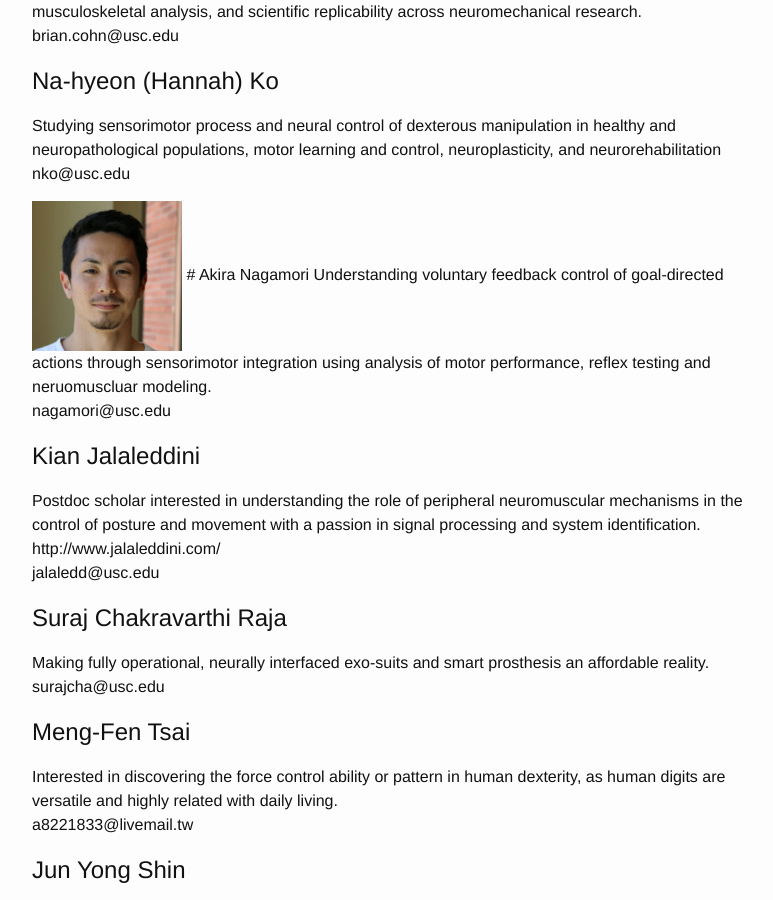
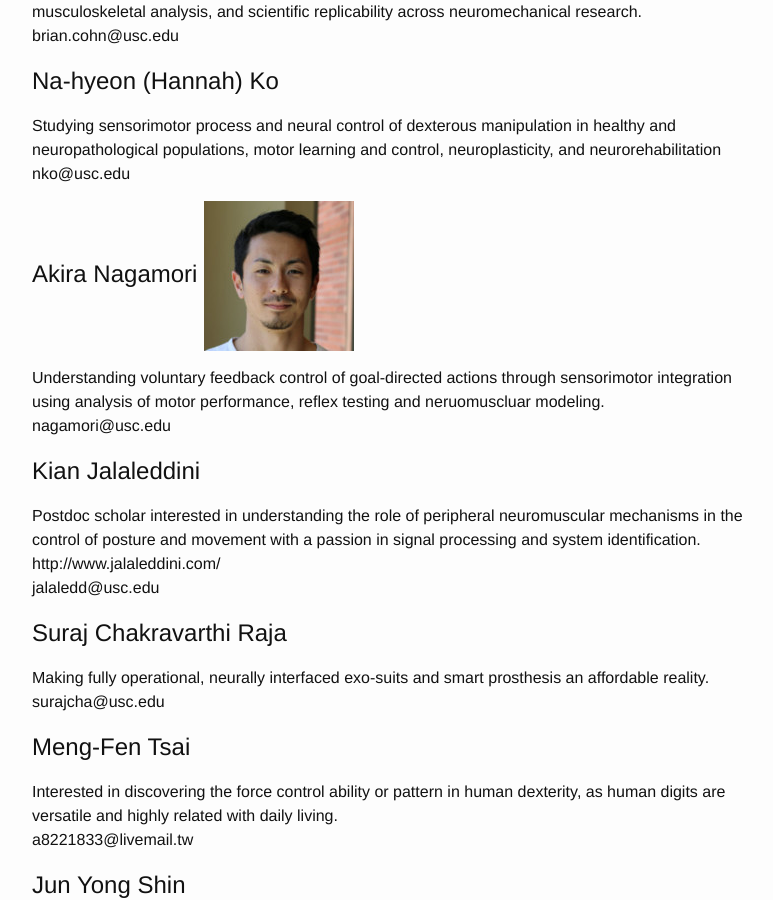
Before and after one commit to usc-bbdl/usc-bbdl.github.io, a Jekyll site: the page built from about.md, in a window 1280 px wide and 900 px high, scrolled down 1274 px. Shown: the whole window, without its empty margins (238-1011 px from the left). Built offline with Jekyll 4.4.1, drawn with Linux system fonts in a browser that asks for light colours.

Commit message:
Update about.md

```diff
--- a/about.md
+++ b/about.md
@@ -50,7 +50,7 @@ brian.cohn@usc.edu
 Studying sensorimotor process and neural control of dexterous manipulation in healthy and neuropathological populations, motor learning and control, neuroplasticity, and neurorehabilitation
 nko@usc.edu
 
-![Akira Nagamori](https://valerolab.org/Photos/akira.jpg) # Akira Nagamori
+# Akira Nagamori ![Akira Nagamori](https://valerolab.org/Photos/akira.jpg)
 Understanding voluntary feedback control of goal-directed actions through sensorimotor integration using analysis of motor performance, reflex testing and neruomuscluar modeling.
 nagamori@usc.edu
 
```
